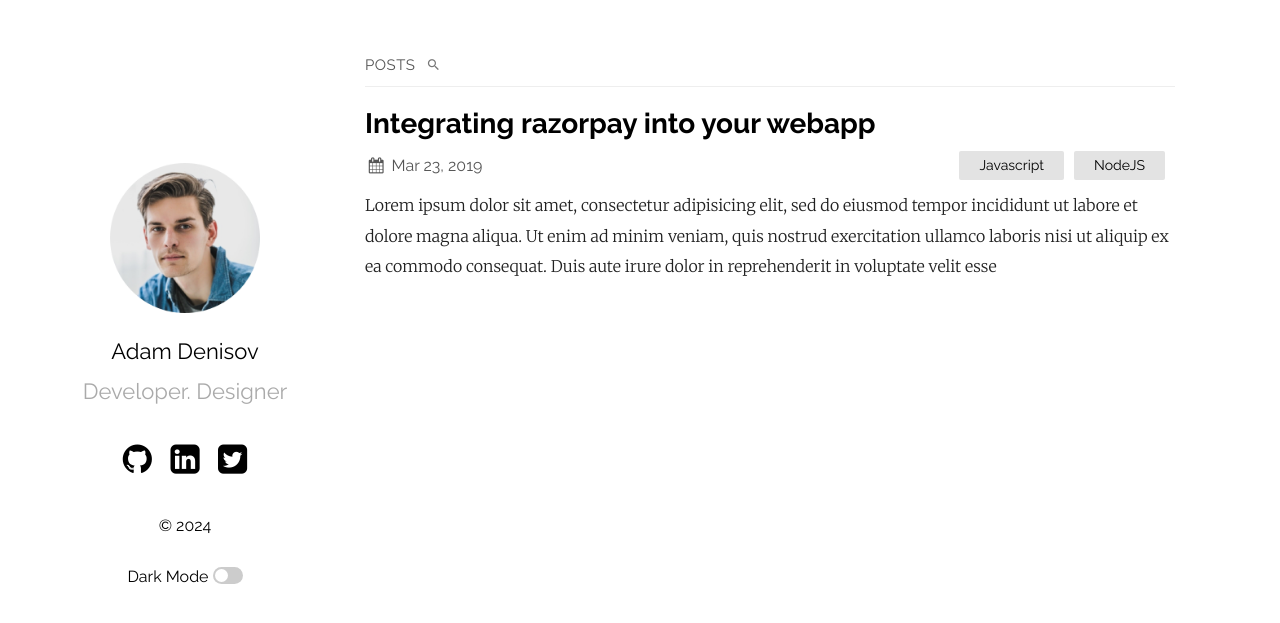
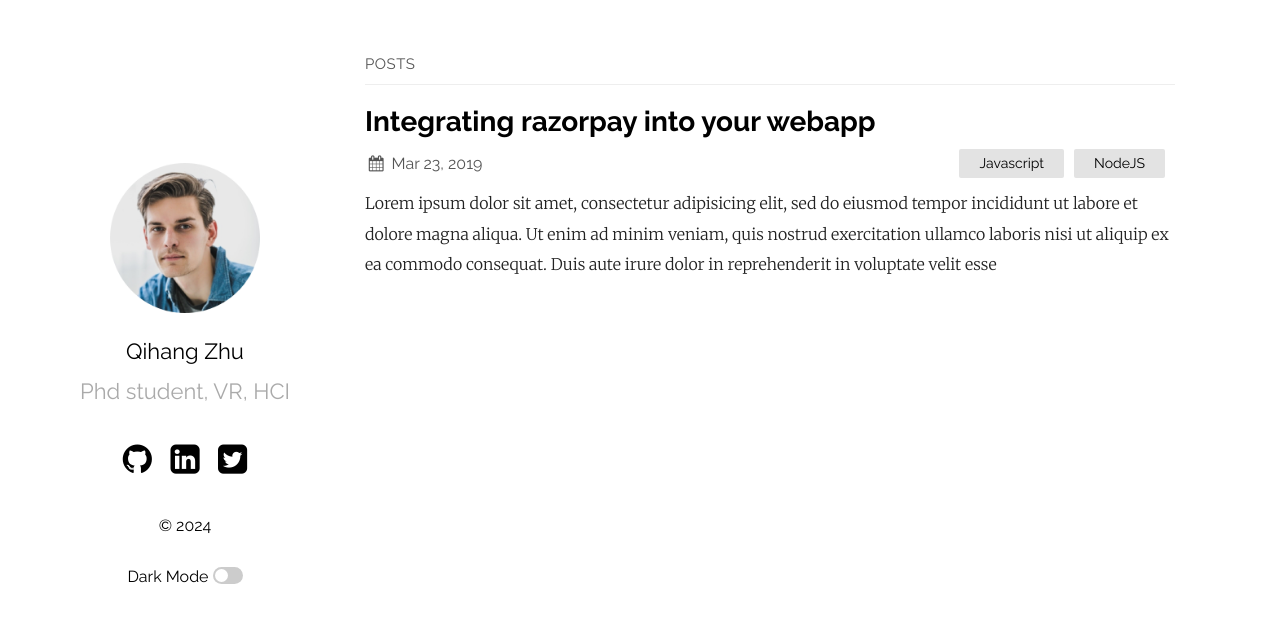
Before and after one commit to deonzhu/qihangzhu.github.io, a Jekyll site: the page built from index.md, in a window 1280 px wide. Shown: the top 623 px of the page. Built offline with Jekyll 4.4.1, drawn with Linux system fonts in a browser that asks for light colours.

Commit message:
Update _config.yml

```diff
--- a/_config.yml
+++ b/_config.yml
@@ -1,10 +1,8 @@
-title: Your awesome title
-author: GitHub User
-email: your-email@domain.com
+title: My personal webpage
+author: Qihang Zhu
+email: zhuq@isir.upmc.fr
 description: > # this means to ignore newlines until "show_exerpts:"
-  Write an awesome description for your new site here. You can edit this
-  line in _config.yml. It will appear in your document head meta (for
-  Google search results) and in your feed.xml site description.
+  I'm Qihang zhu, currently a PhD student in sorbonne university.
 show_excerpts: true # set to true to show excerpts on the homepage
 
 # Minima date format
@@ -12,11 +10,11 @@ show_excerpts: true # set to true to show excerpts on the homepage
 sass:
   sass_dir: _sass
 plainwhite:
-  name: Adam Denisov
-  tagline: Developer. Designer
+  name: Qihang Zhu
+  tagline: Phd student, VR, HCI
   date_format: "%b %-d, %Y"
   sitemap: true # set to true to generate sitemap.xml content
-  search: true # set to true to enable searchbar
+  search: false # set to true to enable searchbar
   dark_mode: true # set to true to add dark mode toggle
   portfolio_image: "assets/portfolio.png" # the path from the base directory of the site to the image to display (no / at the start)
   html_lang: "en" # set the lang attribute of the <html> tag for the pages. See here for a list of codes: https://www.w3schools.com/tags/ref_country_codes.asp
```
